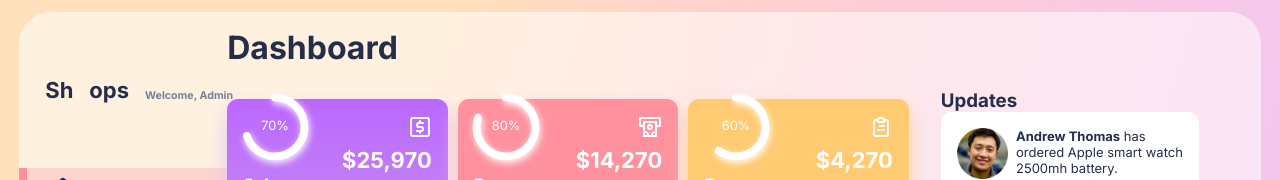
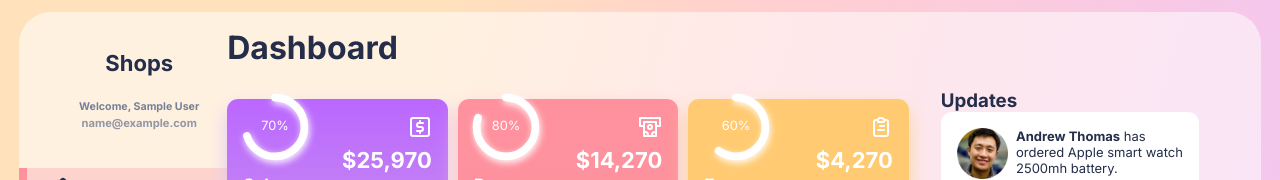
Before and after one commit to jamalihassan0307/React-Admin-Dashboard, a React (Create React App) app: page / in a window 1280 px wide. Shown: the top 180 px of the page. Built offline with nearby package versions, Linux system fonts and the light colour scheme; sample sign-in values are in the browser's storage.

Commit message:
sidebar update

```diff
--- a/src/components/Login/Login.jsx
+++ b/src/components/Login/Login.jsx
@@ -20,8 +20,13 @@ const Login = () => {
       await new Promise((resolve) => setTimeout(resolve, 1000));
 
       if (username === "admin" && password === "admin123") {
+        // Store user data as a JSON string
+        const userData = {
+          name: "Admin User",
+          email: "admin@example.com",
+        };
         localStorage.setItem("isAuthenticated", "true");
-        localStorage.setItem("user", username);
+        localStorage.setItem("userData", JSON.stringify(userData));
         navigate("/dashboard");
       } else {
         setError("Invalid username or password");
@@ -68,13 +73,6 @@ const Login = () => {
           <button type="submit" className="LoginButton" disabled={loading}>
             {loading ? "Logging in..." : "Login"}
           </button>
-          <div className="LoginHint">
-            <small>
-              Demo credentials: <br />
-              Username: admin <br />
-              Password: admin123
-            </small>
-          </div>
         </form>
       </div>
     </div>
--- a/src/components/Sidebar.css
+++ b/src/components/Sidebar.css
@@ -19,6 +19,8 @@
   align-items: center;
   justify-content: center;
   height: 4%;
+  flex-direction: column;
+  padding: 0 1rem;
 }
 .logo > span > span {
   color: var(--pink);
@@ -115,8 +117,17 @@
 }
 
 .userInfo {
+  display: flex;
+  flex-direction: column;
+  align-items: center;
+  gap: 0.2rem;
   font-size: 0.8rem;
   color: var(--gray);
   margin-top: 0.5rem;
   text-align: center;
 }
+
+.userEmail {
+  font-size: 0.7rem;
+  opacity: 0.8;
+}
--- a/src/components/Sidebar.jsx
+++ b/src/components/Sidebar.jsx
@@ -1,4 +1,4 @@
-import React, { useState } from "react";
+import React, { useState, useEffect } from "react";
 import "./Sidebar.css";
 import { useNavigate } from "react-router-dom";
 import { SidebarData } from "../Data/Data";
@@ -9,8 +9,15 @@ import { motion } from "framer-motion";
 const Sidebar = () => {
   const [selected, setSelected] = useState(0);
   const [expanded, setExpanded] = useState(true);
+  const [userData, setUserData] = useState(null);
   const navigate = useNavigate();
-  const username = localStorage.getItem("user") || "Admin";
+
+  useEffect(() => {
+    const storedUserData = localStorage.getItem("userData");
+    if (storedUserData) {
+      setUserData(JSON.parse(storedUserData));
+    }
+  }, []);
 
   const handleMenuClick = (item, index) => {
     setSelected(index);
@@ -20,6 +27,7 @@ const Sidebar = () => {
 
   const handleLogout = () => {
     localStorage.removeItem("isAuthenticated");
+    localStorage.removeItem("userData");
     navigate("/login");
   };
 
@@ -39,11 +47,13 @@ const Sidebar = () => {
         }}
       >
         <div className="logo">
-          <span>Sh</span>
-          <span>ops</span>
-          <div className="userInfo">
-            <small>Welcome, {username}</small>
-          </div>
+          <span>Shops</span>
+          {expanded && userData && (
+            <div className="userInfo">
+              <small>Welcome, {userData.name}</small>
+              <small className="userEmail">{userData.email}</small>
+            </div>
+          )}
         </div>
 
         <div className="menu">
```
